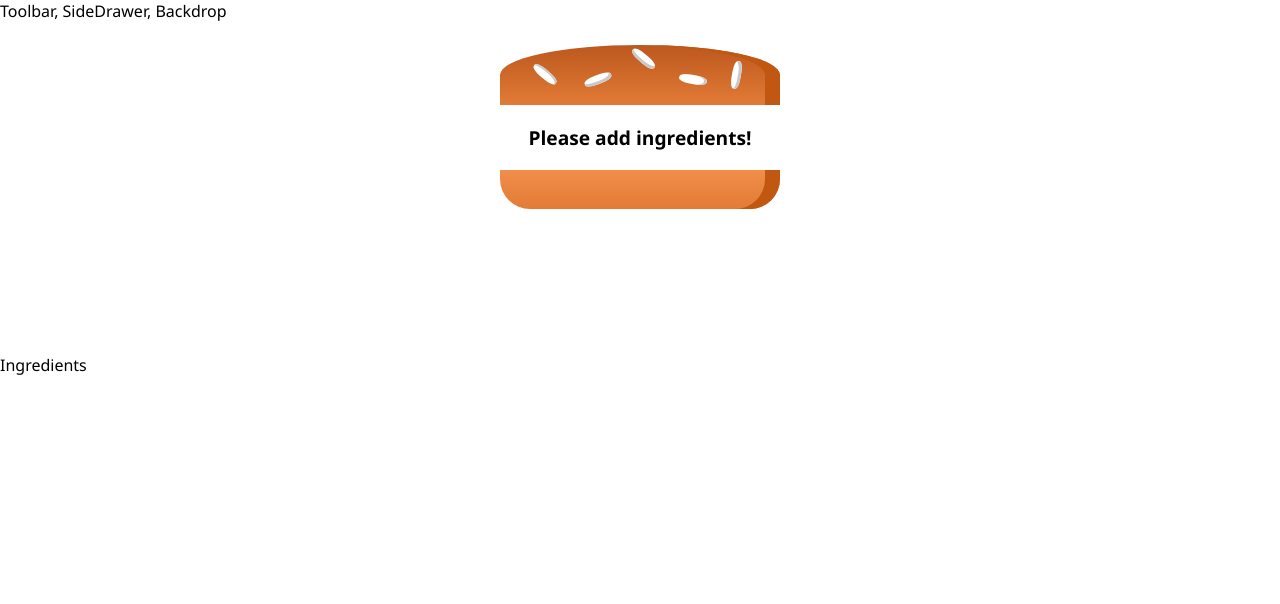
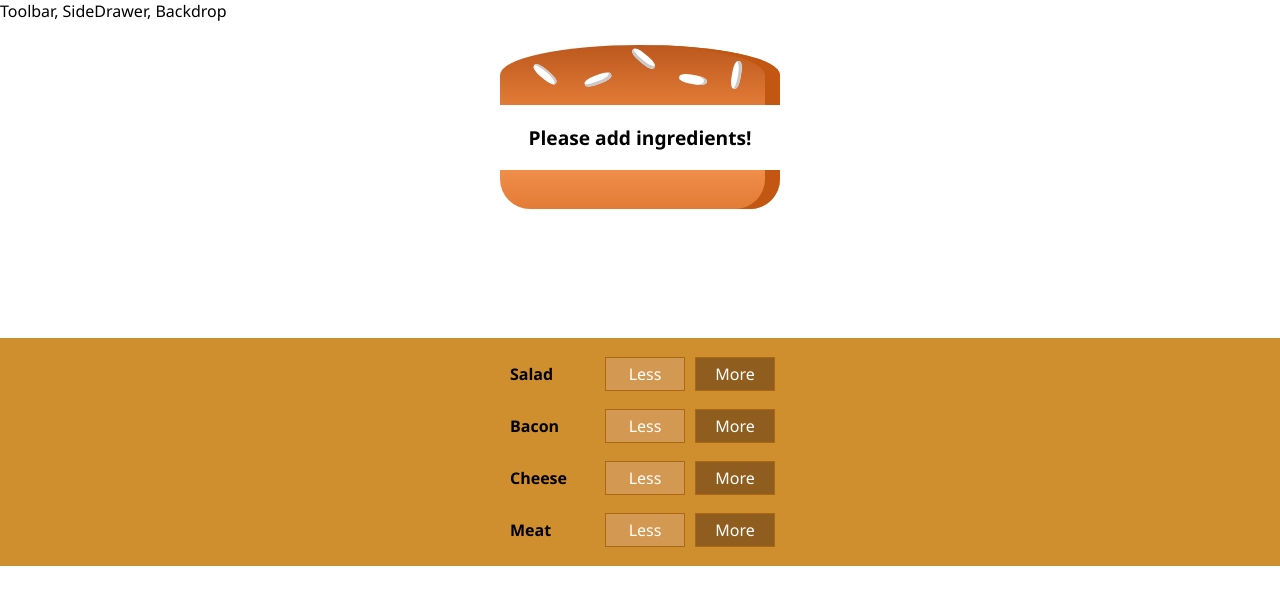
Before and after one commit to rodri0315/react-order-app, a React (Create React App) app: page / in a window 1280 px wide. Shown: the top 604 px of the page. Built offline with nearby package versions, Linux system fonts and the light colour scheme.

Commit message:
Add builder controls and buttons to add ingredients.

```diff
--- /dev/null
+++ b/src/components/BuildControls/BuildControl/BuildControl.js
@@ -0,0 +1,17 @@
+import React from "react";
+import classes from "./BuildControl.module.css";
+const BuildControl = props => {
+  return (
+    <div className={classes.BuildControl}>
+      <div className={classes.Label}>{props.label}</div>
+      <button onClick={props.removed} className={classes.Less}>
+        Less
+      </button>
+      <button onClick={props.added} className={classes.More}>
+        More
+      </button>
+    </div>
+  );
+};
+
+export default BuildControl;
--- /dev/null
+++ b/src/components/BuildControls/BuildControl/BuildControl.module.css
@@ -0,0 +1,58 @@
+.BuildControl {
+  display: flex;
+  justify-content: space-between;
+  align-items: center;
+  margin: 5px 0;
+}
+
+.BuildControl button {
+  display: block;
+  font: inherit;
+  padding: 5px;
+  margin: 0 5px;
+  width: 80px;
+  border: 1px solid #AA6817;
+  cursor: pointer;
+  outline: none;
+}
+
+.BuildControl button:disabled {
+  background-color: #AC9980;
+  border: 1px solid #7E7365;
+  color: #ccc;
+  cursor: default;
+}
+
+.BuildControl button:hover:disabled {
+  background-color: #AC9980;
+  color: #ccc;
+  cursor: not-allowed;
+}
+
+.Label {
+  padding: 10px;
+  font-weight: bold;
+  width: 80px;
+}
+
+.BuildControl .Less {
+  background-color: #D39952;
+  color: white;
+}
+
+.BuildControl .More {
+  background-color: #8F5E1E;
+  color: white;
+}
+
+.BuildControl .Less:hover,
+.BuildControl .Less:active {
+  background-color: #DAA972;
+  color: white;
+}
+
+.BuildControl .More:hover,
+.BuildControl .More:active {
+  background-color: #99703F;
+  color: white;
+}
--- /dev/null
+++ b/src/components/BuildControls/BuildControls.js
@@ -0,0 +1,25 @@
+import React from "react";
+import classes from "./BuildControls.module.css";
+import BuildControl from "./BuildControl/BuildControl";
+const controls = [
+  { label: "Salad", type: "salad" },
+  { label: "Bacon", type: "bacon" },
+  { label: "Cheese", type: "cheese" },
+  { label: "Meat", type: "meat" }
+];
+const BuildControls = ({ ingredientAdded, ingredientRemoved }) => {
+  return (
+    <div className={classes.BuildControls}>
+      {controls.map(control => (
+        <BuildControl
+          key={control.label}
+          label={control.label}
+          added={() => ingredientAdded(control.type)}
+          removed={() => ingredientRemoved(control.type)}
+        />
+      ))}
+    </div>
+  );
+};
+
+export default BuildControls;
--- /dev/null
+++ b/src/components/BuildControls/BuildControls.module.css
@@ -0,0 +1,10 @@
+.BuildControls {
+  width: 100%;
+  background-color: #CF8F2E;
+  display: flex;
+  flex-direction: column;
+  align-items: center;
+  box-shadow: 0 2ox 1px #ccc;
+  margin: auto;
+  padding: 10px 0;
+}
--- a/src/components/Burger/Burger.js
+++ b/src/components/Burger/Burger.js
@@ -6,8 +6,6 @@ const Burger = ({ ingredients }) => {
   // Will always be an Array, even an array with empty elements.
   let transformedIngredients = Object.keys(ingredients)
     .map(ingredientKey => {
-      console.log("Ingredients Key", ingredientKey);
-      console.log("Ingredients Value", ingredients[ingredientKey]);
       return [...Array(ingredients[ingredientKey])].map((_, index) => {
         return (
           <BurgerIngredient key={ingredientKey + index} type={ingredientKey} />
@@ -17,7 +15,7 @@ const Burger = ({ ingredients }) => {
     .reduce((arr, el) => {
       return arr.concat(el);
     }, []);
-  console.log(transformedIngredients);
+
   if (transformedIngredients.length === 0) {
     transformedIngredients = <p>Please add ingredients!</p>;
   }
--- a/src/containers/BurgerBuilder/BurgerBuilder.js
+++ b/src/containers/BurgerBuilder/BurgerBuilder.js
@@ -1,7 +1,14 @@
 import React, { Component } from "react";
 import Aux from "../../hoc/Aux";
 import Burger from "../../components/Burger/Burger";
+import BuildControls from "../../components/BuildControls/BuildControls";
 
+const INGREDIENT_PRICES = {
+  salad: 0.5,
+  cheese: 0.7,
+  meat: 1.5,
+  bacon: 1
+};
 class BurgerBuilder extends Component {
   state = {
     ingredients: {
@@ -9,14 +16,46 @@ class BurgerBuilder extends Component {
       bacon: 0,
       cheese: 0,
       meat: 0
-    }
+    },
+    totalPrice: 4
+  };
+
+  addIngredient = type => {
+    const { ingredients, totalPrice } = this.state;
+    const oldCount = ingredients[type];
+    const updatedCount = oldCount + 1;
+    const updatedIngredients = {
+      ...ingredients
+    };
+    updatedIngredients[type] = updatedCount;
+    const priceAddition = INGREDIENT_PRICES[type];
+    const newPrice = totalPrice + priceAddition;
+    this.setState({ ingredients: updatedIngredients, totalPrice: newPrice });
+  };
+
+  removeIngredient = type => {
+    const { ingredients, totalPrice } = this.state;
+    const oldCount = ingredients[type];
+    const updatedCount = oldCount - 1;
+    const updatedIngredients = {
+      ...ingredients
+    };
+    updatedIngredients[type] = updatedCount < 0 ? 0 : updatedCount;
+    const priceDeduction = INGREDIENT_PRICES[type];
+    const newPrice =
+      updatedCount < 0 ? totalPrice : totalPrice - priceDeduction;
+    this.setState({ ingredients: updatedIngredients, totalPrice: newPrice });
   };
 
   render() {
+    console.log(this.state.totalPrice);
     return (
       <Aux>
         <Burger ingredients={this.state.ingredients} />
-        <p>Ingredients</p>
+        <BuildControls
+          ingredientAdded={this.addIngredient}
+          ingredientRemoved={this.removeIngredient}
+        />
       </Aux>
     );
   }
```
